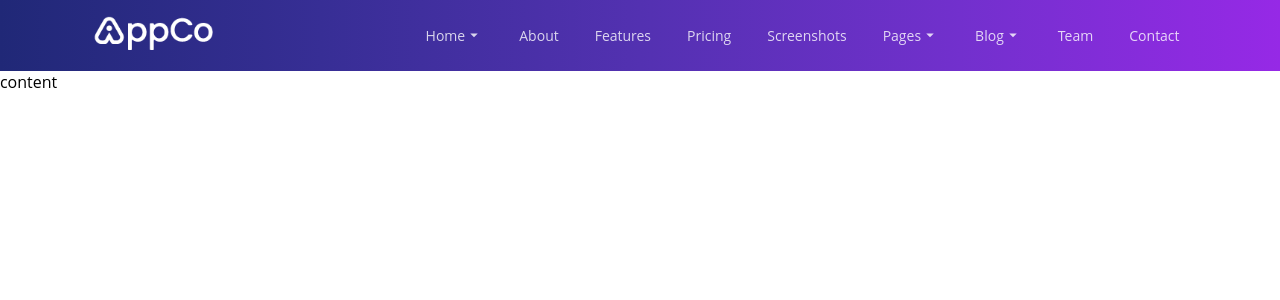
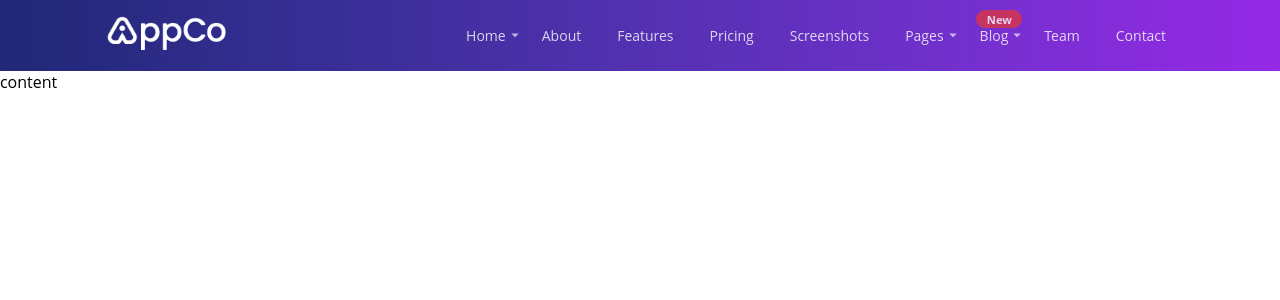
Before and after one commit to datdhomegatheme/landingpage-hieu, a React (Create React App) app in the folder my-app/: page / in a window 1280 px wide. Shown: the top 300 px of the page. Built offline with nearby package versions, Linux system fonts and the light colour scheme.

Commit message:
complete UI header component

```diff
--- a/my-app/src/App.js
+++ b/my-app/src/App.js
@@ -1,10 +1,10 @@
 import React from "react";
-import Index from "./layouts/Header";
+import Header from "./Layouts/Header";
 
 function App() {
     return (
         <div className="App">
-            <Index />
+            <Header />
             <div>content</div>
         </div>
     );
--- a/my-app/src/assets/Styles/Header/_index.scss
+++ b/my-app/src/assets/Styles/Header/_index.scss
@@ -40,15 +40,31 @@ $navbar-bg-color: linear-gradient(to right,
                 display: block;
                 text-decoration: none;
                 opacity: 0.8;
+
+                .item__arrow {
+                    position: absolute;
+                    top: -3px;
+                    color: white;
+                    object-fit: contain;
+                    width: 18px;
+                    opacity: 0.8;
+                }
+
+
+                &:focus {
+                    color: black;
+
+                    .item__arrow {
+                        color: black;
+                    }
+                }
+
             }
 
-            .item__arrow {
-                color: white;
-                object-fit: contain;
-                width: 18px;
-                opacity: 0.8;
 
-            }
+
+
+
 
             .item__submenu-arrow {
                 position: absolute;
@@ -84,16 +100,51 @@ $navbar-bg-color: linear-gradient(to right,
                 .submenu__submenu-item {
                     padding: 7px 15px;
 
+                    .submenu-item__new {
+                        position: absolute;
+                        top: 36px;
+                        right: 83px;
+                        background-color: #ffc107;
+                        line-height: 19px;
+                        width: 39px;
+                        height: 19px;
+                        color: black;
+                        border-radius: 6px;
+                        text-align: center;
+                        opacity: 0.8;
+
+                    }
+
                     &:hover {
+                        opacity: 1;
                         background: #ebebeb;
                     }
+
+
                 }
+
+
+            }
+
+            .item__new {
+                position: absolute;
+                top: -16px;
+                right: -6px;
+                background-color: #dc3545;
+                width: 46px;
+                height: 16px;
+                color: white;
+                border-radius: 800px;
+                text-align: center;
+                padding-top: 2px;
+                opacity: 0.8;
             }
 
             &:hover {
 
                 a,
-                .item__arrow {
+                .item__arrow,
+                .item__new {
                     opacity: 1;
                 }
 
@@ -103,6 +154,9 @@ $navbar-bg-color: linear-gradient(to right,
                     visibility: visible;
                 }
             }
+
+
+
         }
     }
 
--- a/my-app/src/assets/Styles/core.scss
+++ b/my-app/src/assets/Styles/core.scss
@@ -26,7 +26,6 @@ ul {
 }
 
 
-
 //costume scss
 
 .d-flex {
@@ -34,3 +33,9 @@ ul {
   justify-content: center;
   align-items: center;
 }
+
+
+.chip-font {
+  font-weight: 700;
+  font-size: 11.2px;
+}
--- a/my-app/src/assets/images/index.js
+++ b/my-app/src/assets/images/index.js
@@ -1,3 +1,5 @@
-export const images = {
+const Images = {
     logo: require(`./logo.png`),
 };
+
+export default Images;
--- a/my-app/src/index.js
+++ b/my-app/src/index.js
@@ -1,6 +1,6 @@
 import React from "react";
 import ReactDOM from "react-dom/client";
-import "./assets/Styles/core.scss";
+import "./Assets/Styles/core.scss";
 import App from "./App";
 
 const root = ReactDOM.createRoot(document.getElementById("root"));
--- a/my-app/src/layouts/header/index.js
+++ b/my-app/src/layouts/header/index.js
@@ -1,5 +1,5 @@
 import React from "react";
-import { images } from "../../assets/images";
+import Images from "../../Assets/Images";
 import MenuItems from "./MenuItems/index";
 
 const Items = [
@@ -14,6 +14,7 @@ const Items = [
             {
                 title: "Demo Template 2",
                 to: "/demo2",
+                new: true,
             },
         ],
     },
@@ -50,6 +51,7 @@ const Items = [
     {
         title: "Blog",
         to: "/blog",
+        new: true,
         submenus: [
             {
                 title: "Grip",
@@ -77,7 +79,7 @@ function Header() {
             <nav className="navbar d-flex ">
                 {/*logo*/}
                 <a href={"/#"} alt={"logo"}>
-                    <img src={images.logo} className={"logo "} alt={"logo"} />
+                    <img src={Images.logo} className={"logo "} alt={"logo"} />
                 </a>
                 <MenuItems items={Items} />
             </nav>
--- a/my-app/src/layouts/header/menuItems/index.js
+++ b/my-app/src/layouts/header/menuItems/index.js
@@ -8,13 +8,25 @@ function MenuItems({ items = [] }) {
             {items.map((item, index) => (
                 <>
                     <li key={index} className={"menu-items__item d-flex"}>
-                        <a href={item.to} alt={"link nav item"} role={"button"}>
-                            {item.title}
+                        <a
+                            href={item.to}
+                            className="title"
+                            alt={"link nav item"}
+                            role={"button"}
+                        >
+                            <>
+                                {item.title}
+                                {item.submenus && (
+                                    <ArrowDropDownIcon className="item__arrow" />
+                                )}
+                            </>
                         </a>
+                        {item.new && (
+                            <span className="item__new chip-font">New</span>
+                        )}
                         {/*render submenu*/}
                         {item.submenus && (
                             <>
-                                <ArrowDropDownIcon className="item__arrow" />
                                 <div className={"item__submenu-arrow"}></div>
                                 <ul className={"item__submenu"}>
                                     {item.submenus?.map((submenu, index) => (
@@ -31,6 +43,11 @@ function MenuItems({ items = [] }) {
                                                 >
                                                     {submenu.title}
                                                 </a>
+                                                {submenu.new && (
+                                                    <span className="submenu-item__new chip-font">
+                                                        New
+                                                    </span>
+                                                )}
                                             </li>
                                         </>
                                     ))}
```
Lines whose indentation alone changed are shown as unchanged.
